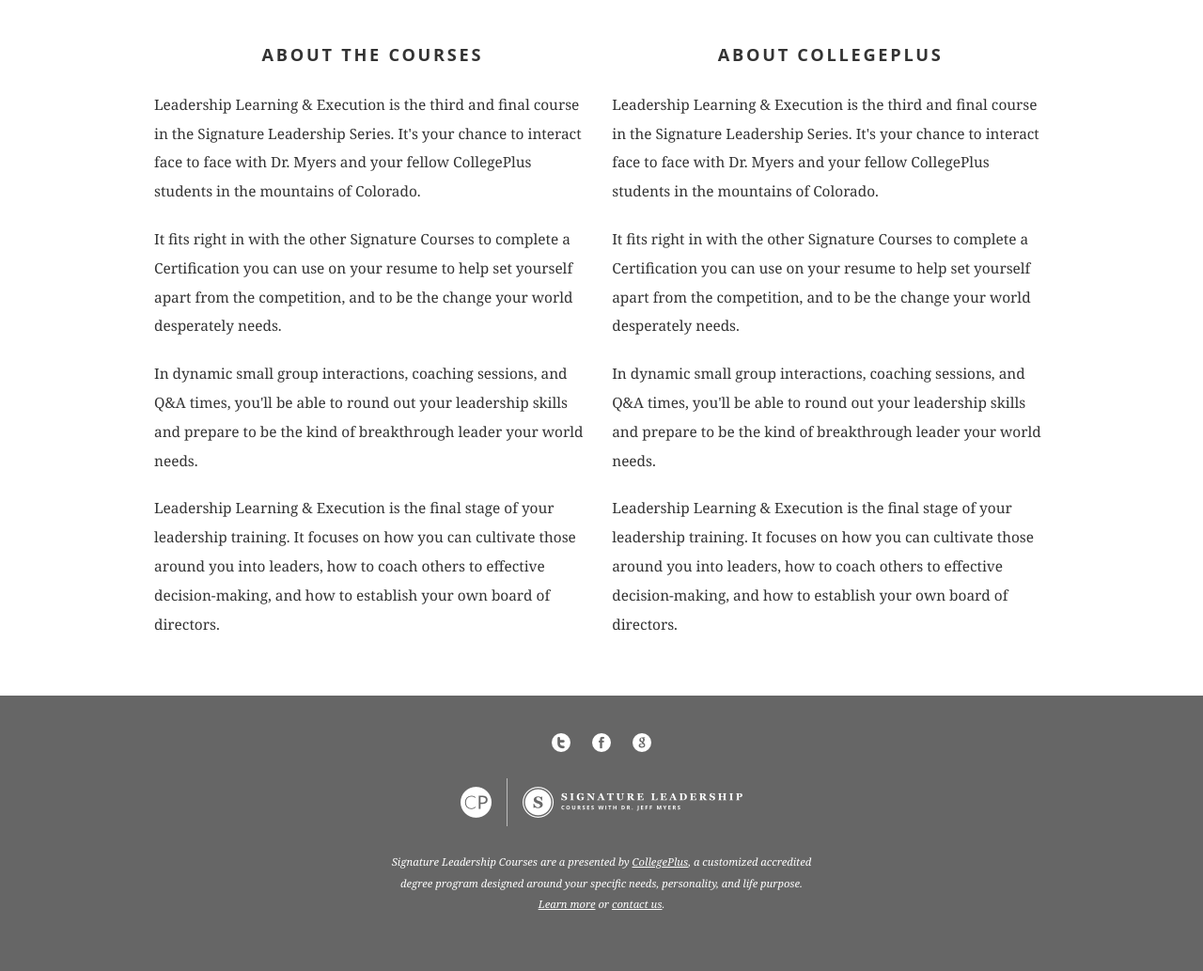
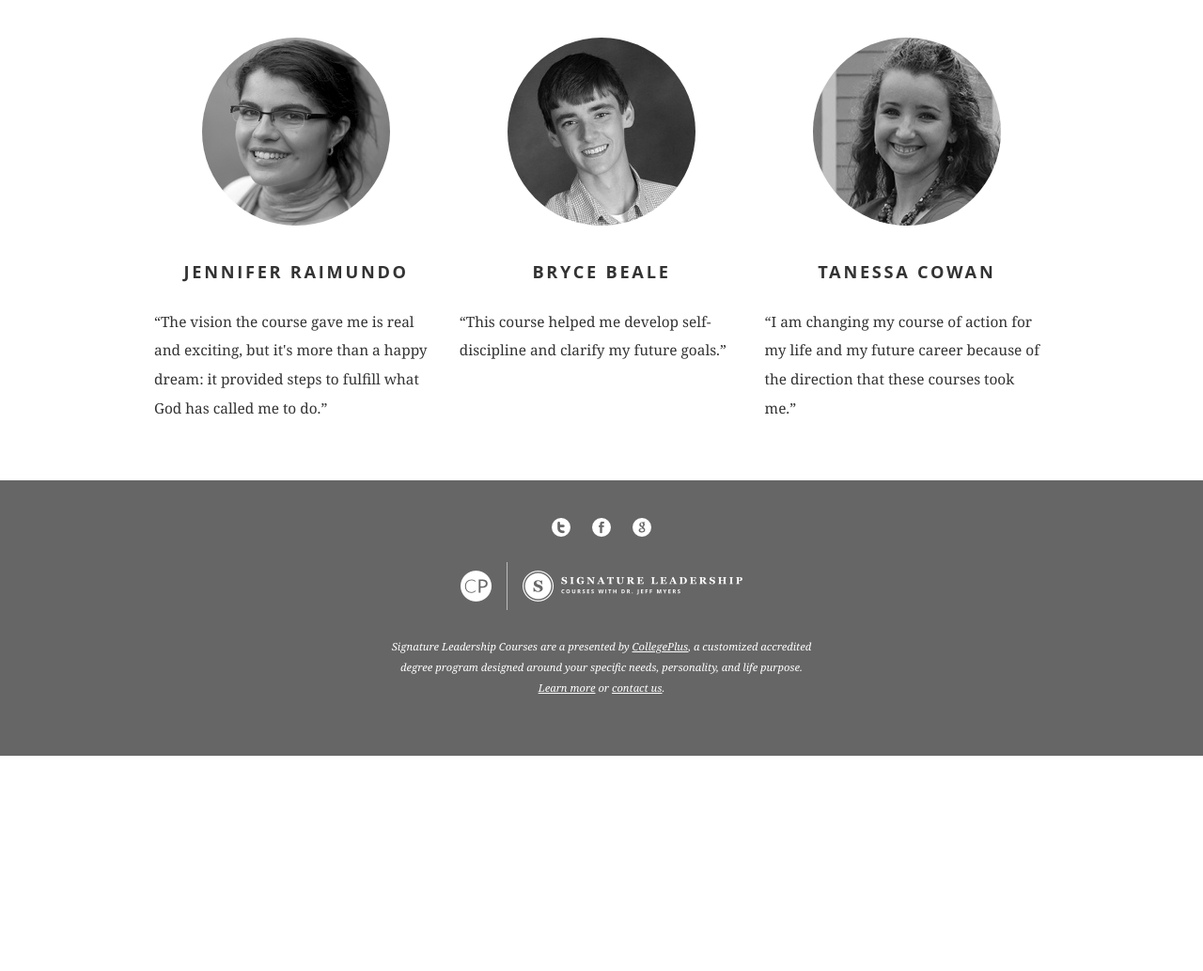
Before and after one commit to roni5/signature-leadership, a Jekyll site: the page built from stories.html, in a window 1280 px wide. Shown: the part 454-1487 px from the top of the page at 94% size. Built offline with Jekyll 4.4.1, drawn with Linux system fonts in a browser that asks for light colours; nearby versions of some CDN libraries; after the commit the page ends 1258 px from its top, so only the background shows below that.

Commit message:
added stories + story images

```diff
--- a/stories.html
+++ b/stories.html
@@ -13,19 +13,22 @@ permalink: /stories.html
 
 <div class="section">
   <div class="wrap">
-    <div class="col-six">
-      <h3 class="center">About the courses</h3>
-      <p>Leadership Learning &amp; Execution is the third and final course in the Signature Leadership Series. It&apos;s your chance to interact face to face with Dr. Myers and your fellow CollegePlus students in the mountains of Colorado.</p>
-      <p>It fits right in with the other Signature Courses to complete a Certification you can use on your resume to help set yourself apart from the competition, and to be the change your world desperately needs.</p>
-      <p>In dynamic small group interactions, coaching sessions, and Q&amp;A times, you&apos;ll be able to round out your leadership skills and prepare to be the kind of breakthrough leader your world needs.</p>
-      <p>Leadership Learning &amp; Execution is the final stage of your leadership training. It focuses on how you can cultivate those around you into leaders, how to coach others to effective decision-making, and how to establish your own board of directors.</p>
+    <div class="col-four">
+      <p class="center"><img src="../images/stories/jennifer.jpg" alt="" class="round"></p>
+      <h3 class="center">Jennifer Raimundo</h3>
+      <p>&#8220;The vision the course gave me is real and exciting, but it's more than a happy dream: it provided steps to fulfill what God has called me to do.&#8221;</p>
     </div>
-    <div class="col-six">
-      <h3 class="center">About CollegePlus</h3>
-      <p>Leadership Learning &amp; Execution is the third and final course in the Signature Leadership Series. It&apos;s your chance to interact face to face with Dr. Myers and your fellow CollegePlus students in the mountains of Colorado.</p>
-      <p>It fits right in with the other Signature Courses to complete a Certification you can use on your resume to help set yourself apart from the competition, and to be the change your world desperately needs.</p>
-      <p>In dynamic small group interactions, coaching sessions, and Q&amp;A times, you&apos;ll be able to round out your leadership skills and prepare to be the kind of breakthrough leader your world needs.</p>
-      <p>Leadership Learning &amp; Execution is the final stage of your leadership training. It focuses on how you can cultivate those around you into leaders, how to coach others to effective decision-making, and how to establish your own board of directors.</p>
+
+    <div class="col-four">
+      <p class="center"><img src="../images/stories/bryce.jpg" alt="" class="round"></p>
+      <h3 class="center">Bryce Beale</h3>
+      <p>&#8220;This course helped me develop self-discipline and clarify my future goals.&#8221;</p>
+    </div>
+
+    <div class="col-four">
+      <p class="center"><img src="../images/stories/tanessa.jpg" alt="" class="round"></p>
+      <h3 class="center">Tanessa Cowan</h3>
+      <p>&#8220;I am changing my course of action for my life and my future career because of the direction that these courses took me.&#8221;</p>
     </div>
   </div>
 </div>
--- a/stylesheets/application.css
+++ b/stylesheets/application.css
@@ -88,8 +88,6 @@ h1, .large, h2, h3, a.button, .section.nav a {
   font-weight: 700;
   letter-spacing: 0.15em;
   line-height: 1em; }
-  h1.center, .center.large, h2.center, h3.center, a.center.button, .section.nav a.center {
-    text-align: center; }
 
 h1, .large {
   font-size: 3em;
@@ -135,6 +133,14 @@ p {
   font-size: 1.1em;
   line-height: 2em;
   padding: 0 0 20px 0; }
+
+.center {
+  text-align: center; }
+
+img.round {
+  -webkit-border-radius: 50%;
+  border-radius: 50%;
+  position: relative; }
 
 strong, #slider li {
   font-weight: bold; }
```
Also changed, not shown: stylesheets/scss/application.scss (+12 -4 lines), images/stories/bryce.jpg (added), images/stories/jennifer.jpg (added), images/stories/tanessa.jpg (added).
